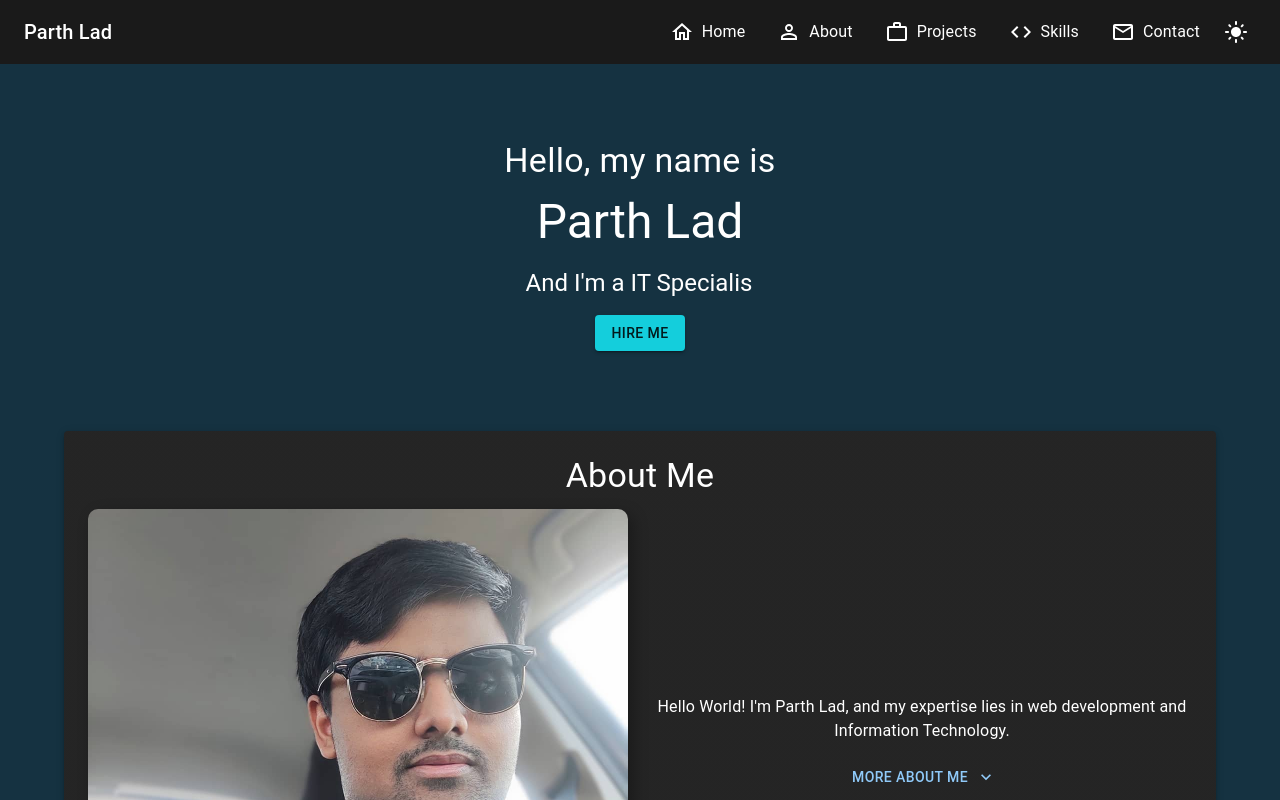
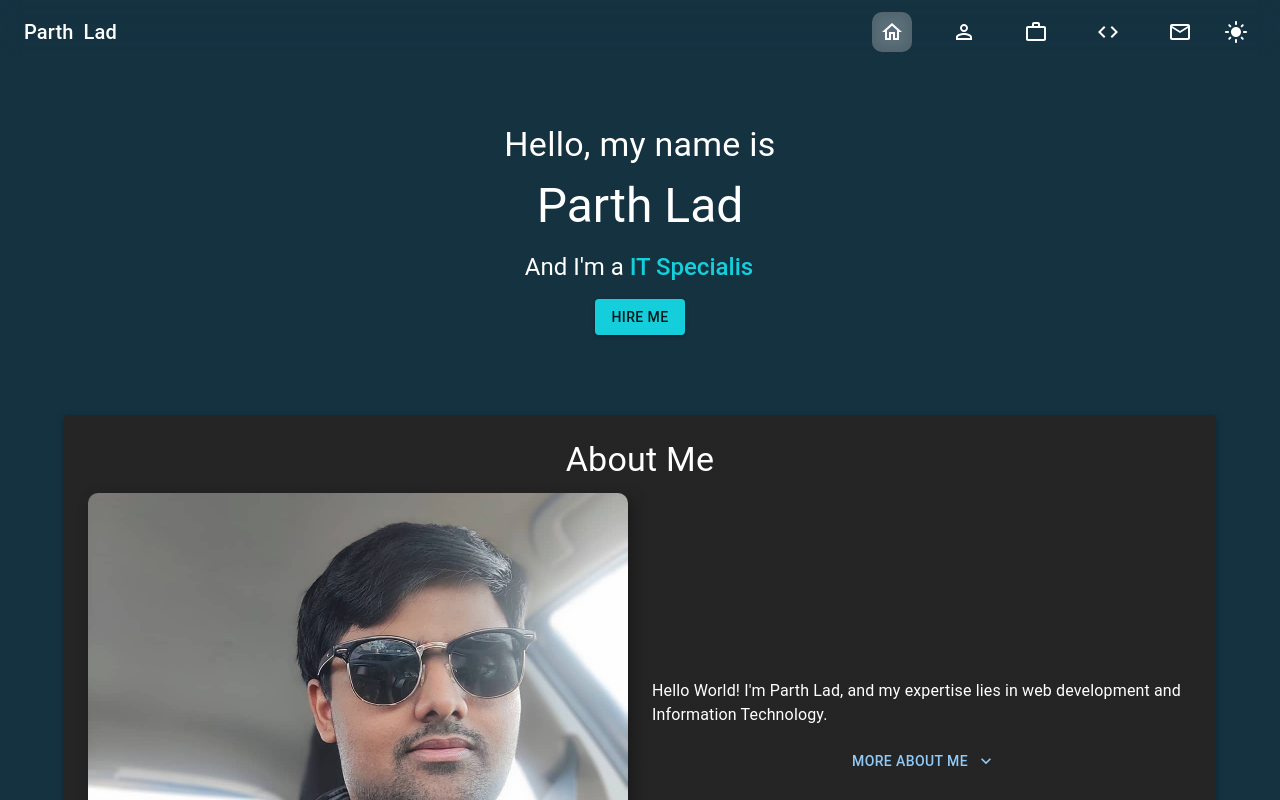
Before and after one commit to ParthKLad/web-portfolio, a React (Create React App) app: page / in a window 1280 px wide. Shown: the top 800 px of the page. Built offline with nearby package versions, Linux system fonts and the light colour scheme.

Commit message:
fixed about .nav and home

```diff
--- a/src/components/About.js
+++ b/src/components/About.js
@@ -36,19 +36,19 @@ function About() {
           <Grid item xs={12} md={6}>
             <Grow in={true} style={{ transformOrigin: '0 0 0' }} {...(true ? { timeout: 1500 } : {})}>
               <Box>
-                <Typography paragraph>
+              <Typography paragraph align="left">
                   Hello World! I'm Parth Lad, and my expertise lies in web development and Information Technology.
                 </Typography>
                 <Button onClick={handleExpandClick} endIcon={<ExpandMoreIcon />} sx={{ mb: 2 }}>
                   {expanded ? 'Less About Me' : 'More About Me'}
                 </Button>
                 <Collapse in={expanded} timeout="auto" unmountOnExit>
-                  <Typography paragraph>
-                    I have a strong foundation in front-end technologies like HTML, CSS, and JavaScript. I have experience working with popular libraries and frameworks like React and Bootstrap, which have helped me build responsive and user-friendly websites.
+                <Typography paragraph align="left">
+                  I have a strong foundation in front-end technologies like HTML, CSS, and JavaScript. I have experience working with popular libraries and frameworks like React and Bootstrap, which have helped me build responsive and user-friendly websites.
                   I am passionate about learning new technologies and keeping up with the latest trends in web development. I am a quick learner and enjoy working on challenging
-                  </Typography>
+                </Typography>
+              </Collapse>
 
-                </Collapse>
                 <br></br>
                 <Button variant="contained" startIcon={<DownloadIcon />} href="https://ladresume.s3.amazonaws.com/Lad_Resume.pdf" target="_blank" sx={{ mt: 2, backgroundColor: 'rgb(20, 206, 220)', '&:hover': { backgroundColor: 'rgb(17,185,197)' } }}>
                   Download Resume
--- a/src/components/Home.css
+++ b/src/components/Home.css
@@ -1,28 +1,37 @@
-/* Home.css */
-.home-content {
+/* Home Section */
+.home {
   display: flex;
-    flex-direction: column;
-    align-items: center;
-    justify-content: center;
-    text-align: center;
+  flex-direction: column; /* Aligns children vertically */
+  justify-content: center; /* Center children vertically */
+  align-items: center; /* Center children horizontally */
+  height: 100vh;
+  color: #fff;
+  min-height: 500px;
+  background-size: cover;
+  background-attachment: fixed;
+  font-family: 'Ubuntu', sans-serif;
+  text-align: center; /* Ensures text is centered within each flex child */
 }
 
 .typing {
-    border-right: 2px solid;
-    white-space: nowrap;
-    overflow: hidden;
+  color: rgb(20, 207, 220); /* Styling for typing effect if needed */
+  font-weight: 500;
 }
 
-  .menu-btn {
-    display: inline-block;
-    background: #4B59F7;
-    color: white;
-    padding: 10px 20px;
-    text-decoration: none;
-    border-radius: 5px;
-    transition: background 0.3s ease;
+/* Button Styling - Update class or inline styles as needed */
+.home button {
+  background: rgb(20, 207, 220);
+  color: #fff;
+  font-size: 25px;
+  padding: 12px 36px;
+  margin-top: 20px;
+  font-weight: 400;
+  border-radius: 6px;
+  border: 2px solid rgb(20, 207, 220);
+  transition: all 0.3s ease;
 }
 
-  .menu-btn:hover {
-    background: #5468FF;
+.home button:hover {
+  color: rgb(20, 207, 220);
+  background: none;
 }
--- a/src/components/Home.js
+++ b/src/components/Home.js
@@ -1,6 +1,6 @@
 import React, { useState, useEffect } from 'react';
 import { Typography, Box, Button, Grow } from '@mui/material';
-import '../style.css';
+import './Home.css';
 
 const phrases = ["Developer", "IT Specialist", "Cloud Specialist"];
 
--- a/src/components/Navbar.js
+++ b/src/components/Navbar.js
@@ -1,11 +1,10 @@
-import React, { useState, useContext } from 'react';
+import React, { useState, useContext, useEffect } from 'react';
 import {
-  AppBar, Toolbar, Typography, IconButton, Box, Drawer, List, ListItem, ListItemIcon, ListItemText,
-  useMediaQuery, useTheme, CssBaseline, Tooltip
+  AppBar, Toolbar, IconButton, Box, Drawer, List, ListItem, ListItemIcon, ListItemText,
+  useMediaQuery, useTheme, CssBaseline, Tooltip, Typography
 } from '@mui/material';
-
-// eslint-disable-next-line no-unused-vars
 import MenuIcon from '@mui/icons-material/Menu';
+import CloseIcon from '@mui/icons-material/Close';
 import HomeIcon from '@mui/icons-material/HomeOutlined';
 import PersonIcon from '@mui/icons-material/PersonOutline';
 import WorkIcon from '@mui/icons-material/WorkOutline';
@@ -20,6 +19,21 @@ function Navbar({ refs }) {
   const [drawerOpen, setDrawerOpen] = useState(false);
   const theme = useTheme();
   const isMobile = useMediaQuery(theme.breakpoints.down('md'));
+  const [activeNav, setActiveNav] = useState('Home');
+
+  useEffect(() => {
+    const handleScroll = () => {
+      const homePosition = refs.homeRef.current ? refs.homeRef.current.getBoundingClientRect() : null;
+      if (homePosition && homePosition.top >= -10) {
+        setActiveNav('Home');
+      } else {
+        setActiveNav('');
+      }
+    };
+
+    window.addEventListener('scroll', handleScroll);
+    return () => window.removeEventListener('scroll', handleScroll);
+  }, [refs.homeRef]);
 
   const handleDrawerToggle = () => {
     setDrawerOpen(!drawerOpen);
@@ -34,93 +48,106 @@ function Navbar({ refs }) {
   ];
 
   const handleNavItemClicked = (item) => {
+    setActiveNav(item.name);
     if (item.ref && item.ref.current) {
       item.ref.current.scrollIntoView({ behavior: 'smooth' });
     }
-    if (isMobile) {
     handleDrawerToggle();
-    }
   };
 
   return (
     <>
       <CssBaseline />
-      <AppBar position="fixed" sx={{ background: '#1A1A1A', color: '#fff', boxShadow: 'none' }}>
-        <Toolbar sx={{ justifyContent: 'space-between', padding: '0 10px' }}>
+      <AppBar position="fixed" sx={{
+        background: activeNav === 'Home' ? 'transparent' : '#14CEDC',
+        backdropFilter: 'blur(10px)',
+        boxShadow: 'none',
+        transition: 'background-color 0.3s',
+        color: theme.palette.getContrastText(theme.palette.background.default),
+        height: '56px',
+        justifyContent: 'space-between',
+      }}>
+        <Toolbar sx={{ justifyContent: 'space-between' }}>
+          {!isMobile && (
             <Typography variant="h6" sx={{ flexGrow: 1, userSelect: 'none' }}>
-            Parth Lad
+              <div className="name-container">
+                <span className="name-part parth" style={{ marginRight: '10px' }}>Parth</span>
+                <span className="name-part lad">Lad</span>
+              </div>
             </Typography>
-
-          {!isMobile && (
+          )}
           <Box sx={{ display: 'flex', alignItems: 'center' }}>
-              {navItems.map((item, index) => (
-                <Box key={index} sx={{ display: 'flex', alignItems: 'center', mx: 2 }}>
+            {!isMobile && navItems.map((item, index) => (
+              <Tooltip key={index} title={item.label} placement="bottom">
                 <IconButton
                   onClick={() => handleNavItemClicked(item)}
                   color="inherit"
-                    sx={{ padding: 0, marginRight: '8px' }}
+                  sx={{
+                    mx: 2,
+                    borderRadius: '10px',
+                    '&:hover, &:focus': {
+                      backgroundColor: 'rgba(255, 255, 255, 0.2)',
+                    },
+                    ...(activeNav === item.name && {
+                      backgroundColor: 'rgba(255, 255, 255, 0.3)',
+                      boxShadow: 'inset 0 0 10px 5px rgba(0, 0, 0, 0.1)',
+                    }),
+                  }}
                 >
                   {item.icon}
                 </IconButton>
-                  <Typography
-                    onClick={() => handleNavItemClicked(item)}
-                    sx={{ cursor: 'pointer', display: 'block', color: '#fff', '&:hover': { color: '#11B9C5' } }}
-                  >
-                    {item.label}
-                  </Typography>
-                </Box>
+              </Tooltip>
             ))}
-            </Box>
-          )}
-
-          {/* Theme Toggle Button */}
+            {!isMobile && (
               <Tooltip title="Toggle light/dark theme">
                 <IconButton onClick={toggleTheme} color="inherit">
                   {themeType === 'dark' ? <LightModeIcon /> : <DarkModeIcon />}
                 </IconButton>
               </Tooltip>
-
-          {/* Hamburger Menu for Mobile */}
+            )}
+          </Box>
           {isMobile && (
             <IconButton
               color="inherit"
-              aria-label="menu"
+              aria-label="open drawer"
+              edge="end"
               onClick={handleDrawerToggle}
+              sx={{
+                ml: 'auto', // ensures the icon button is aligned to the right on mobile
+                ...(drawerOpen && {
+                  // Apply the rotate animation when drawer is open
+                  animation: 'rotate-open 0.5s forwards',
+                }),
+                ...(!drawerOpen && {
+                  // Apply the rotate animation when drawer is closed
+                  animation: 'rotate-close 0.5s forwards',
+                }),
+              }}
             >
-              <MenuIcon />
+              {drawerOpen ? <CloseIcon /> : <MenuIcon />}
             </IconButton>
           )}
         </Toolbar>
       </AppBar>
 
-      {/* Mobile Drawer */}
       {isMobile && (
-        <Drawer
-          anchor="right"
-          open={drawerOpen}
-          onClose={handleDrawerToggle}
-          sx={{
-            '& .MuiDrawer-paper': {
-              boxSizing: 'border-box',
-              backgroundColor: '#1A1A1A',
-              color: '#fff',
-              width: 240
-            },
-          }}
-        >
+        <Drawer anchor='right' open={drawerOpen} onClose={handleDrawerToggle}>
           <List>
-            {navItems.map((item) => (
-              <ListItem button key={item.name} onClick={() => handleNavItemClicked(item)}>
-                <ListItemIcon sx={{ color: '#fff' }}>{item.icon}</ListItemIcon>
+            {navItems.map((item, index) => (
+              <ListItem button key={index} onClick={() => handleNavItemClicked(item)}>
+                <ListItemIcon>{item.icon}</ListItemIcon>
                 <ListItemText primary={item.label} />
               </ListItem>
             ))}
+            <ListItem button onClick={toggleTheme}>
+              <ListItemIcon>{themeType === 'dark' ? <LightModeIcon /> : <DarkModeIcon />}</ListItemIcon>
+              <ListItemText primary="Toggle" />
+            </ListItem>
           </List>
         </Drawer>
       )}
 
-      {/* Padding to offset content behind AppBar */}
-      <Box sx={{ pt: 10 }}>
+      <Box sx={{ pt: 8 }}>
         {/* Page Content */}
       </Box>
     </>
```
Also changed, not shown: src/components/Navbar.css (+14 -15 lines). Lines whose indentation alone changed are shown as unchanged.
